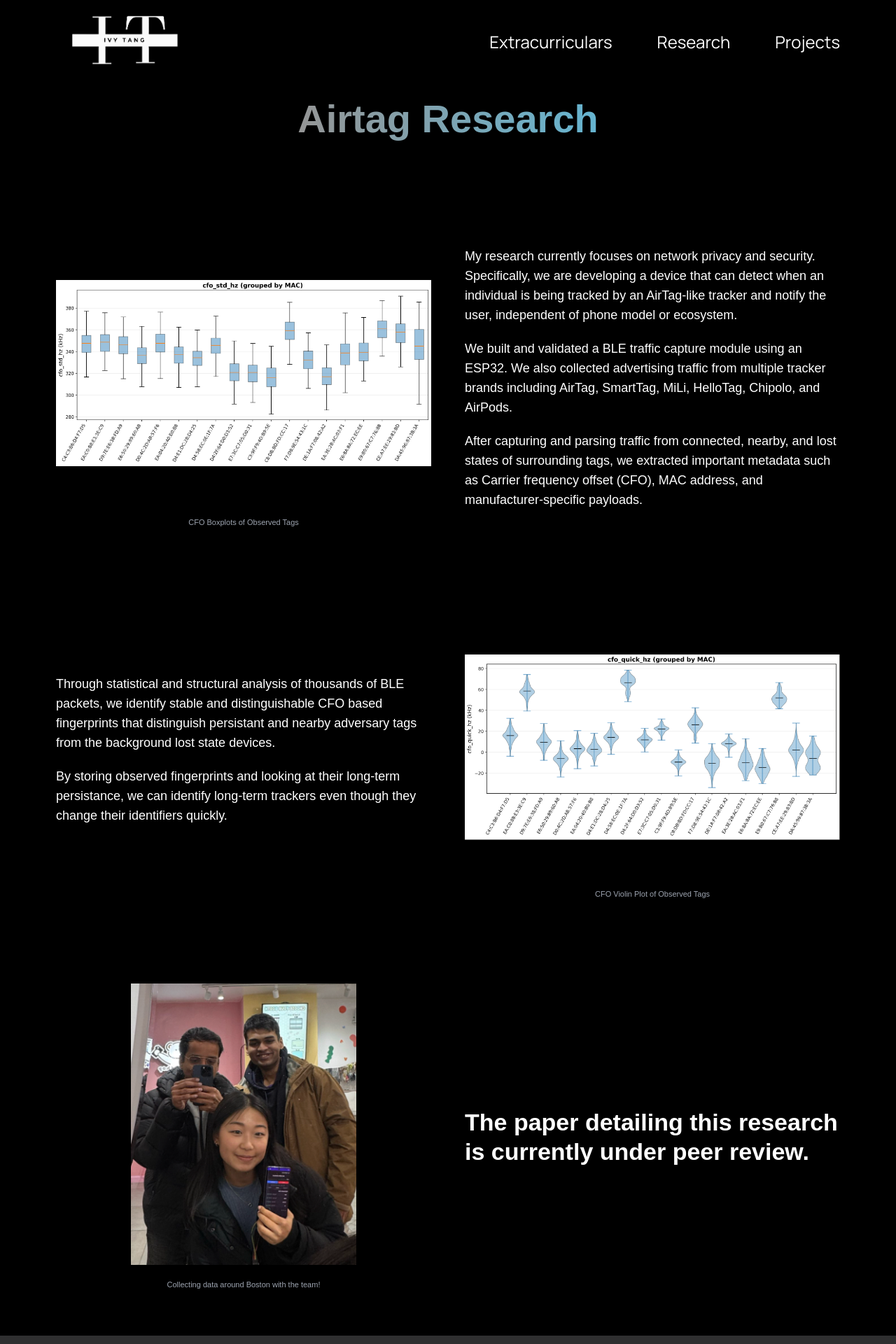
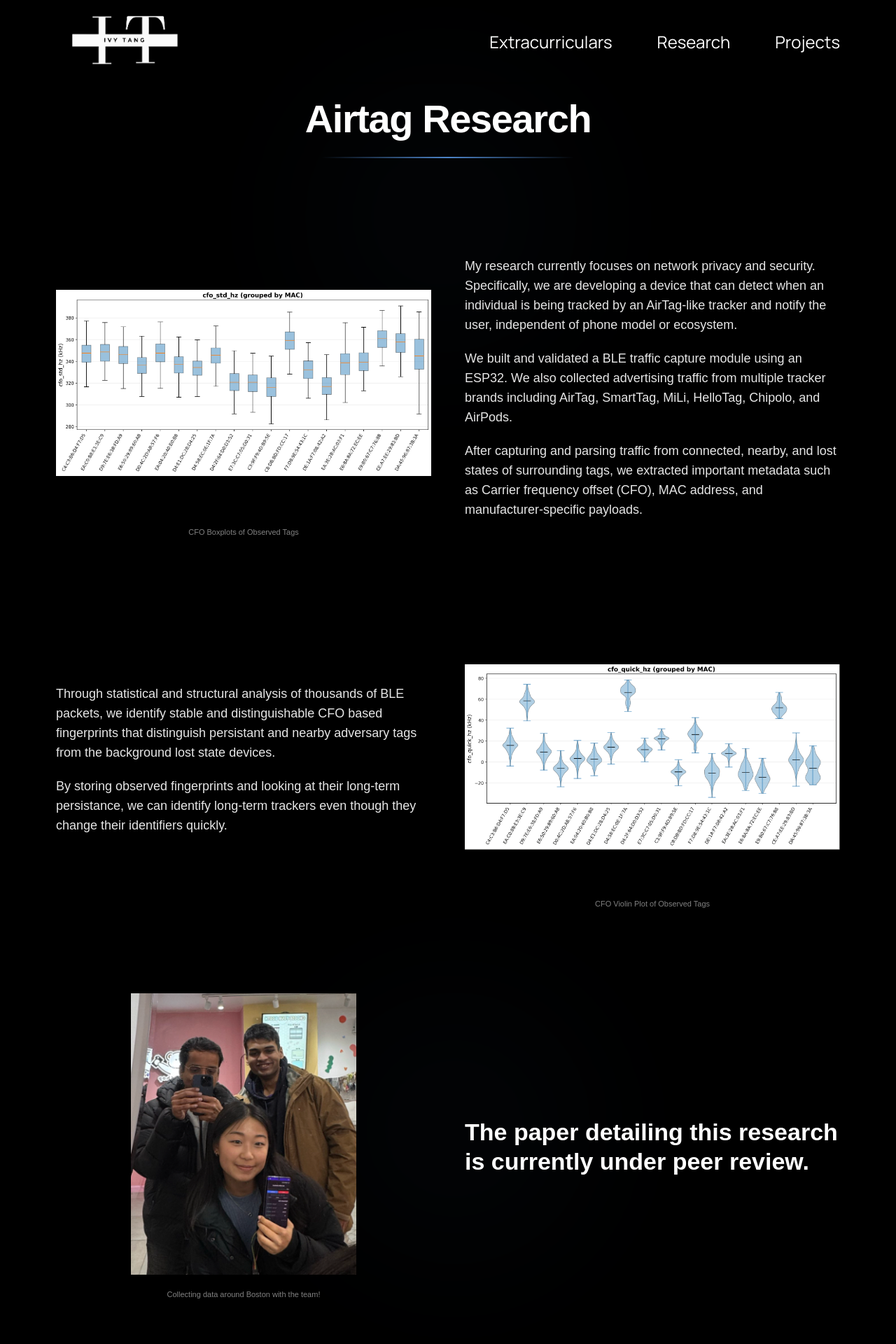
Before and after one commit to 1vytang/IvyTang-Website, a Next.js app in the folder frontend/: page /research in a window 1280 px wide. Shown: the top 1920 px of the page at 70% size. Built offline with nearby package versions, Linux system fonts and the light colour scheme; a web font is replaced by a local one.

Commit message:
cohesive pages

```diff
--- a/frontend/app/research/CommunitySection.tsx
+++ b/frontend/app/research/CommunitySection.tsx
@@ -5,12 +5,32 @@ import React from "react";
 
 export default function CommunitySection() {
   return (
-    <div className="w-full min-h-screen bg-black text-white">
+    <div className="relative w-full min-h-screen overflow-hidden bg-black text-white">
+      <div
+        className="absolute top-0 left-1/4 w-[620px] h-[620px] rounded-full opacity-20 pointer-events-none"
+        style={{
+          background:
+            "radial-gradient(circle, rgba(96,165,250,0.18) 0%, rgba(0,0,0,0) 70%)",
+          filter: "blur(90px)",
+        }}
+      />
+
+      <div
+        className="absolute bottom-0 right-1/4 w-[620px] h-[620px] rounded-full opacity-20 pointer-events-none"
+        style={{
+          background:
+            "radial-gradient(circle, rgba(96,165,250,0.18) 0%, rgba(0,0,0,0) 70%)",
+          filter: "blur(90px)",
+        }}
+      />
+
+      <div className="relative z-10">
         {/* Title */}
         <section className="px-6 md:px-12 lg:px-20 pt-32 pb-16">
           <div className="max-w-6xl mx-auto text-center">
-          <h1 className="bg-gradient-to-r from-[#959595] to-[#65B4D0] inline-block text-transparent bg-clip-text font-bold text-[42px] md:text-[56px] font-manrope">
-            Airtag Research
+            <h1 className="inline-block font-bold text-[42px] md:text-[56px] font-manrope text-white tracking-tight">
+              <span className="inline-block pb-3">Airtag Research</span>
+              <span className="block h-[2px] w-full max-w-[360px] mx-auto bg-gradient-to-r from-transparent via-blue-400/80 to-transparent rounded-full" />
             </h1>
           </div>
         </section>
@@ -29,15 +49,16 @@ export default function CommunitySection() {
                   priority
                 />
               </div>
-            <figcaption className="mt-1 text-[11px] text-gray-400 text-center">
+              <figcaption className="mt-1 text-[11px] text-white/50 text-center">
                 CFO Boxplots of Observed Tags
               </figcaption>
             </figure>
 
             {/* Text */}
-          <div className="text-base md:text-lg leading-relaxed">
+            <div className="text-base md:text-lg leading-relaxed text-white/90">
               <p className="mt-5">
-              My research currently focuses on network privacy and security. Specifically, we are developing a device that can detect when an
+                My research currently focuses on network privacy and security.
+                Specifically, we are developing a device that can detect when an
                 individual is being tracked by an{" "}
                 AirTag-like tracker and notify the user,{" "}
                 independent of phone model or ecosystem.
@@ -54,7 +75,8 @@ export default function CommunitySection() {
               <p className="mt-5">
                 After capturing and parsing traffic from
                 connected, nearby, and{" "}
-              lost states of surrounding tags, we extracted important metadata such as{" "}
+                lost states of surrounding tags, we extracted important metadata
+                such as{" "}
                 Carrier frequency offset (CFO),{" "}
                 MAC address, and{" "}
                 manufacturer-specific payloads.
@@ -67,16 +89,19 @@ export default function CommunitySection() {
         <section className="px-6 md:px-12 lg:px-20 py-14">
           <div className="max-w-6xl mx-auto grid grid-cols-1 lg:grid-cols-2 gap-12 items-start">
             {/* Text */}
-          <div className="text-base md:text-lg leading-relaxed order-2 lg:order-1">
+            <div className="text-base md:text-lg leading-relaxed text-white/90 order-2 lg:order-1">
               <p className="mt-[6rem]">
                 Through statistical and{" "}
                 structural analysis of thousands of BLE packets,
-              we identify stable and distinguishable CFO based fingerprints that
-              distinguish persistant and nearby adversary tags from the background lost state devices.
+                we identify stable and distinguishable CFO based fingerprints
+                that distinguish persistant and nearby adversary tags from the
+                background lost state devices.
               </p>
 
               <p className="mt-5">
-              By storing observed fingerprints and looking at their long-term persistance, we can identify long-term trackers even though they change their identifiers quickly.
+                By storing observed fingerprints and looking at their long-term
+                persistance, we can identify long-term trackers even though they
+                change their identifiers quickly.
               </p>
             </div>
 
@@ -90,7 +115,7 @@ export default function CommunitySection() {
                   className="object-contain"
                 />
               </div>
-            <figcaption className="text-[11px] text-gray-400 text-center">
+              <figcaption className="text-[11px] text-white/50 text-center">
                 CFO Violin Plot of Observed Tags
               </figcaption>
             </figure>
@@ -110,14 +135,14 @@ export default function CommunitySection() {
                   className="object-contain"
                 />
               </div>
-            <figcaption className="mt-5 text-[11px] text-gray-400 text-center">
+              <figcaption className="mt-5 text-[11px] text-white/50 text-center">
                 Collecting data around Boston with the team!
               </figcaption>
             </figure>
 
             {/* Text */}
             <div>
-            <h2 className="text-[28px] md:text-[34px] font-bold leading-tight">
+              <h2 className="text-[28px] md:text-[34px] font-bold leading-tight text-white">
                 The paper detailing this research is currently{" "}
                 under peer review.
               </h2>
@@ -125,5 +150,6 @@ export default function CommunitySection() {
           </div>
         </section>
       </div>
+    </div>
   );
 }
```
Also changed, not shown: frontend/components/Projects.tsx (+34 -48 lines). Lines whose indentation alone changed are shown as unchanged.
